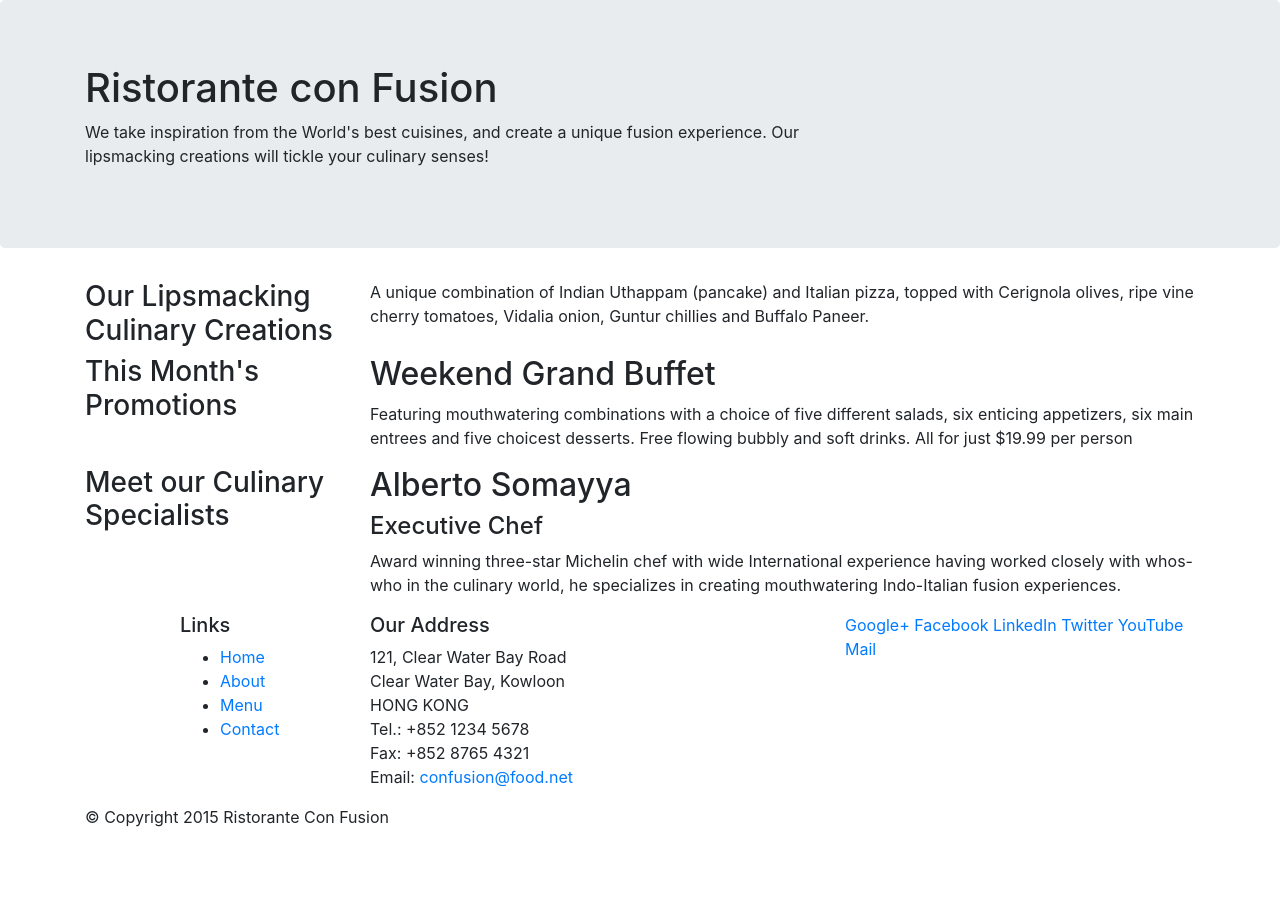
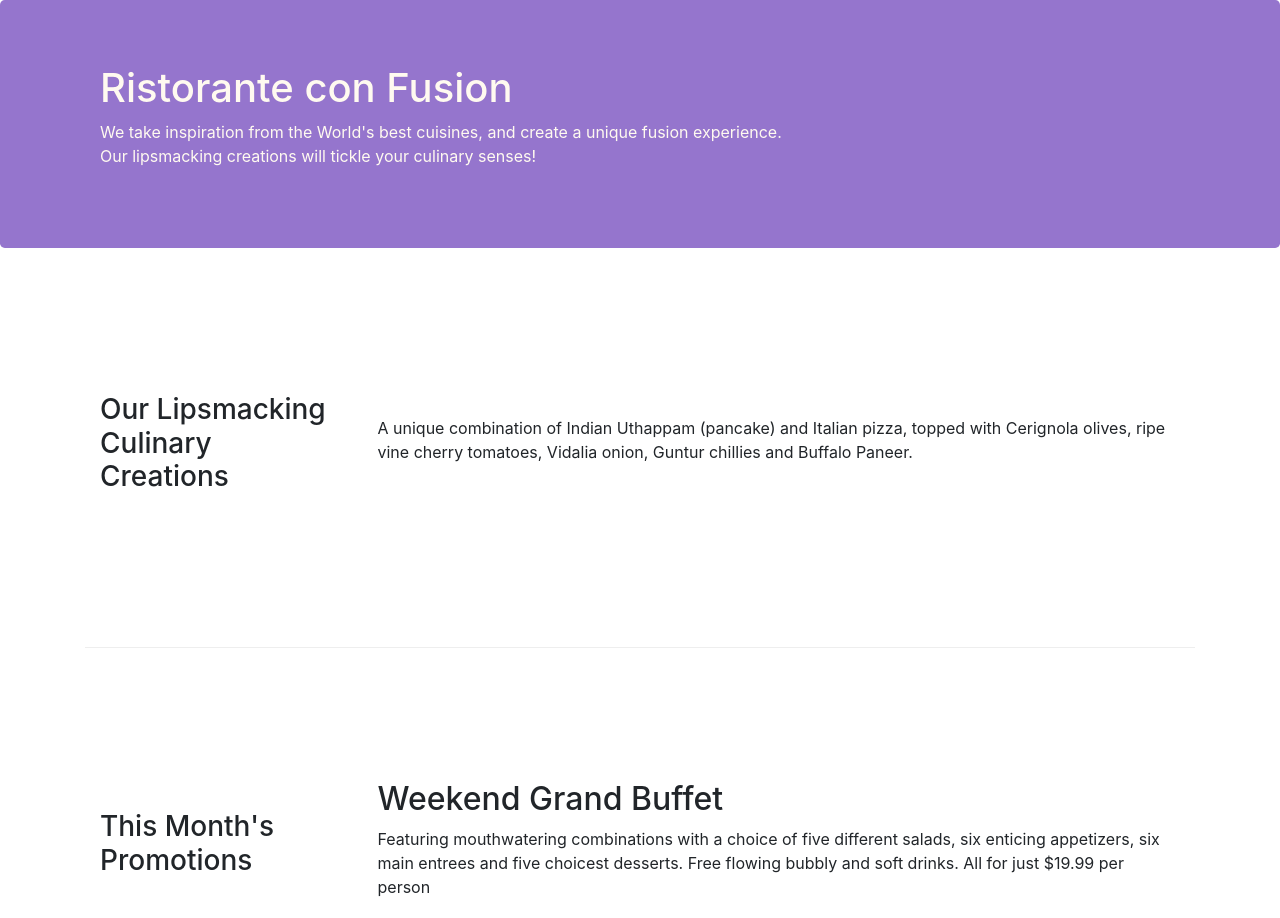
Before and after one commit to AStibrany/BstrapProject1, a website: page index.html in a window 1280 px wide. Shown: the top 918 px of the page. Before the commit the page ends 845 px from the top, so only its background shows below. Drawn offline with nearby package versions, Linux system fonts and the light colour scheme.

Commit message:
Bootstrap Grid Part 2

```diff
--- /dev/null
+++ b/css/styles.css
@@ -0,0 +1,29 @@
+.row-header {
+  margin: 0px auto;
+  padding: 0px auto;
+}
+
+.row-content {
+  margin: 0px auto;
+  padding: 50px 0px 50px 0px;
+  border-bottom: 1px ridge;
+  min-height: 400px;
+}
+
+.footer {
+  background-color: #D1C4E9;
+  margin: 0px auto;paddin: 20px 0px 20px 0px;
+}
+
+.jumbotron {
+  padding: 70px 30px 7-px 30px;
+  margin: 0px auto;
+  background: #9575CD;
+  color: floralwhite;
+}
+
+address  {
+  font-size: 80%
+  margin: 0px;
+  color:#0f0f0f;
+}
--- a/index.html
+++ b/index.html
@@ -9,6 +9,7 @@
 
     <!-- Bootstrap CSS -->
     <link rel="stylesheet" href="node_modules/bootstrap/dist/css/bootstrap.min.css">
+    <link rel="stylesheet" href="css/styles.css">
     <title>Ristorante Con Fusion</title>
 </head>
 
@@ -16,7 +17,7 @@
 
     <header class="jumbotron">
         <div class="container">
-            <div class="row">
+            <div class="row row-header">
                 <div class="col-12 col-sm-8">
                     <h1>Ristorante con Fusion</h1>
                     <p>We take inspiration from the World's best cuisines, and create a unique fusion experience. Our lipsmacking creations will tickle your culinary senses!</p>
@@ -28,17 +29,17 @@
     </header>
 
     <div class="container">
-        <div class="row">
-            <div class="col-sm-4 push-sm-8 col-md-3 push-md-9">
+        <div class="row row-content align-items-center">
+            <div class="col-sm-4 col-md-3 flex-last">
                 <h3>Our Lipsmacking Culinary Creations</h3>
             </div>
-            <div class="col-sm pull-sm-4 col-md pull-md-3">
+            <div class="col-sm col-md flex-first">
               <p> A unique combination of Indian Uthappam (pancake) and Italian pizza, topped with Cerignola olives, ripe vine cherry tomatoes, Vidalia onion, Guntur chillies and Buffalo Paneer.</p>
             </div>
         </div>
 
 
-        <div class="row">
+        <div class="row row-content align-items-center">
             <div class="col-sm-4 col-md-3">
                 <h3>This Month's Promotions</h3>
             </div>
@@ -48,11 +49,11 @@
             </div>
         </div>
 
-        <div class="row">
-            <div class="col-sm-4 push-sm-8 col-md-3 push-md-9">
+        <div class="row row-content align-items-center">
+            <div class="col-sm-4 col-md-3 flex-last">
                 <h3>Meet our Culinary Specialists</h3>
             </div>
-            <div class="col-sm pull-sm-4 col-md pull-md-3">
+            <div class="col-sm col-md flex-first">
                 <h2>Alberto Somayya</h2>
                 <h4>Executive Chef</h4>
                 <p>Award winning three-star Michelin chef with wide International experience having worked closely with whos-who in the culinary world, he specializes in creating mouthwatering Indo-Italian fusion experiences. </p>
@@ -60,12 +61,12 @@
         </div>
     </div>
 
-    <footer>
+    <footer class="footer">
         <div class="container">
             <div class="row">
                 <div class="col-5 offset-1 col-sm-2">
                     <h5>Links</h5>
-                    <ul>
+                    <ul class="list-unstyled">
                         <li><a href="#">Home</a></li>
                         <li><a href="#">About</a></li>
                         <li><a href="#">Menu</a></li>
@@ -83,8 +84,8 @@
 		              Email: <a href="mailto:confusion@food.net">confusion@food.net</a>
 		           </address>
                 </div>
-                <div class="col col-sm-4">
-                    <div>
+                <div class="col col-sm-4 align-self-center">
+                    <div style="text-align: center">
                         <a href="http://google.com/+">Google+</a>
                         <a href="http://www.facebook.com/profile.php?id=">Facebook</a>
                         <a href="http://www.linkedin.com/in/">LinkedIn</a>
@@ -94,7 +95,7 @@
                     </div>
                 </div>
            </div>
-           <div class="row">
+           <div class="row justify-content-center">
                 <div class="col-auto">
                     <p>© Copyright 2015 Ristorante Con Fusion</p>
                 </div>
```
